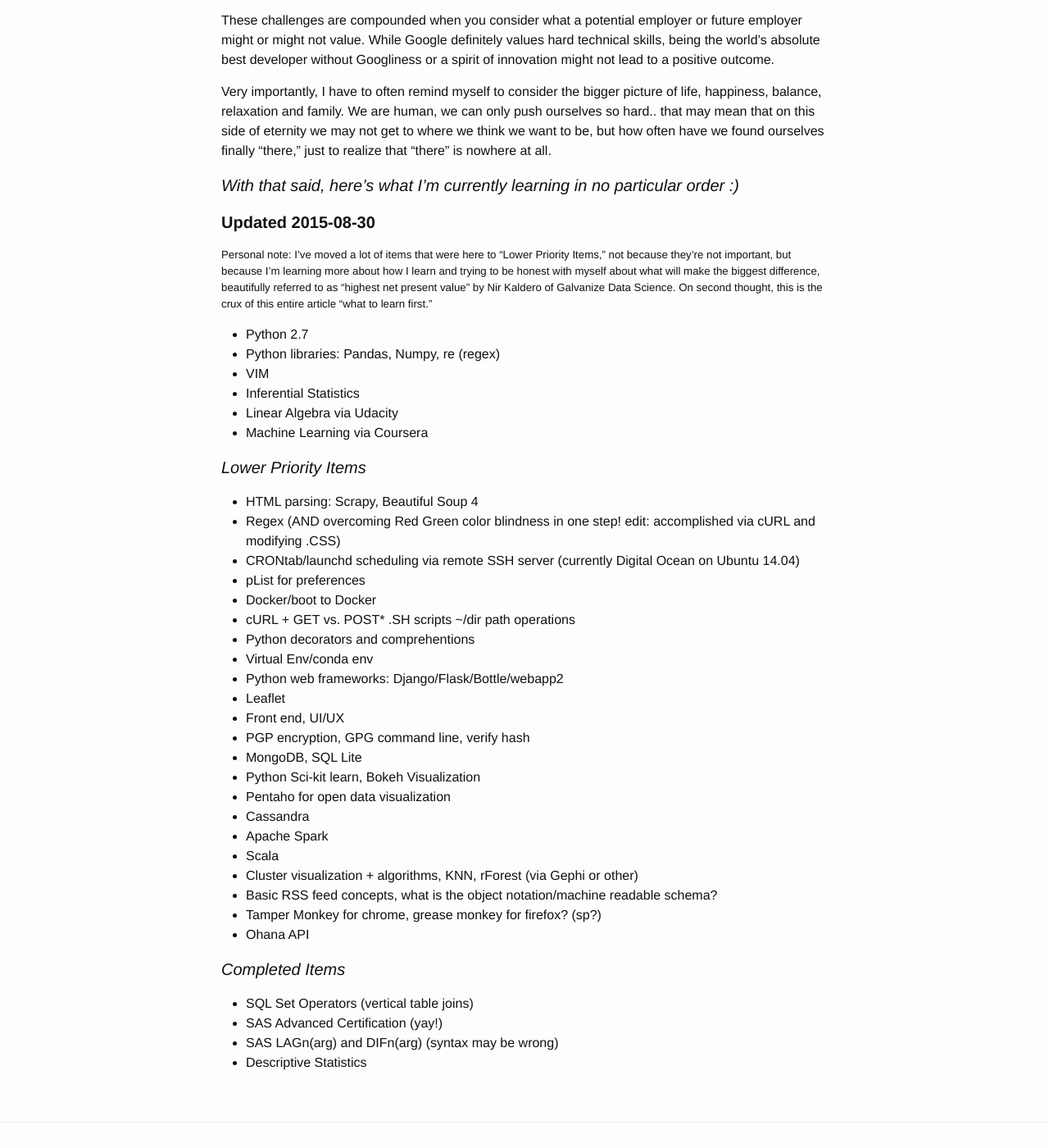
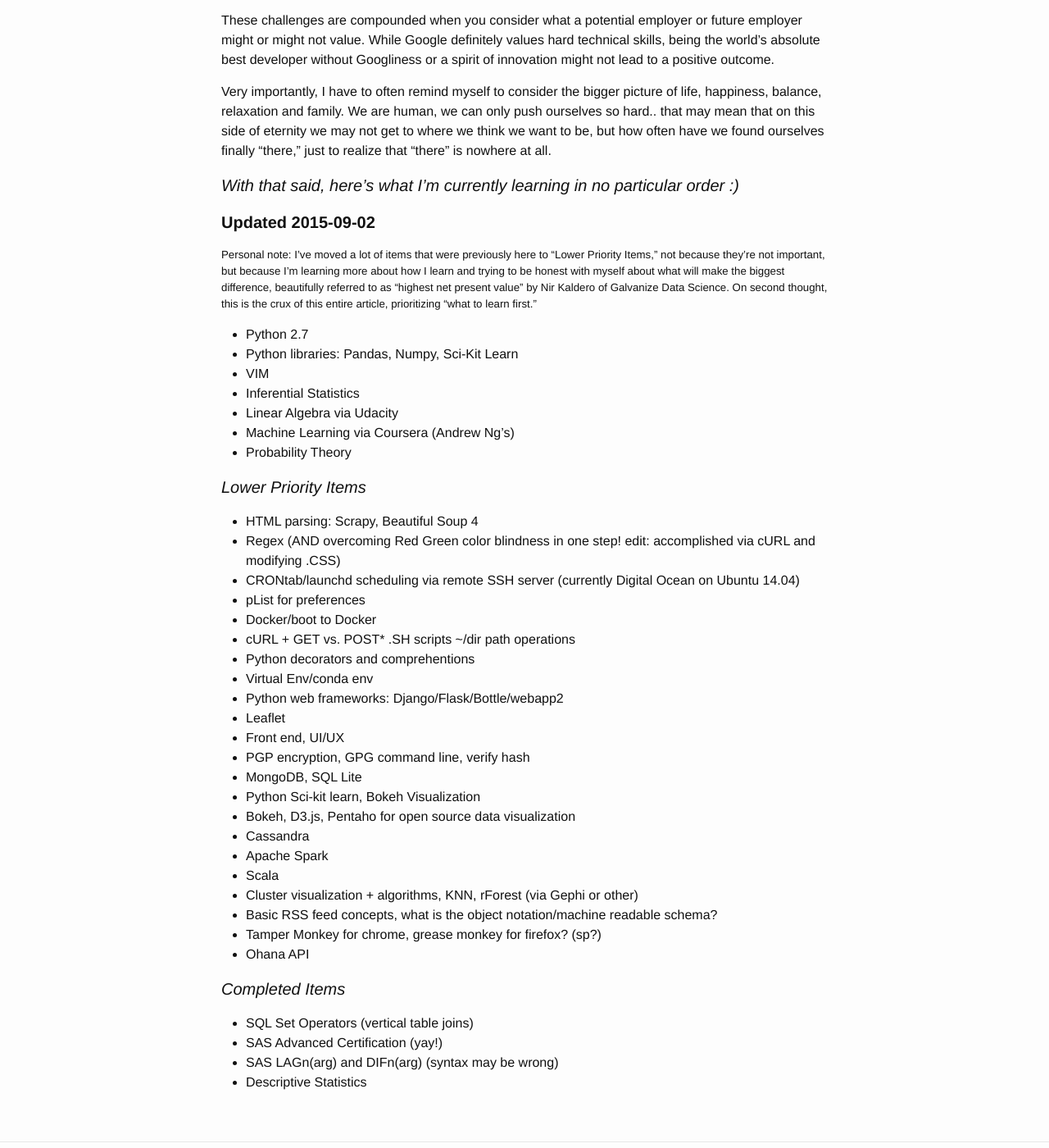
Before and after one commit to josephlei/jjl-website, a Jekyll site: the page built from _posts/2015-07-07-what-to-learn-first.markdown, in a window 1280 px wide and 1400 px high, scrolled down 481 px. Shown: the whole window at 82% size. Built offline with Jekyll 4.4.1, drawn with Linux system fonts in a browser that asks for light colours.

Commit message:
direct shell update

```diff
--- a/_posts/2015-07-07-what-to-learn-first.markdown
+++ b/_posts/2015-07-07-what-to-learn-first.markdown
@@ -18,15 +18,17 @@
 
 ####*With that said, here's what I'm currently learning in no particular order :)*
 
-####**Updated 2015-08-30**
-#####Personal note: I've moved a lot of items that were here to "Lower Priority Items," not because they're not important, but because I'm learning more about how I learn and trying to be honest with myself about what will make the biggest difference, beautifully referred to as "highest net present value" by Nir Kaldero of Galvanize Data Science.  On second thought, this is the crux of this entire article "what to learn first."
+####**Updated 2015-09-02**
+
+#####Personal note: I've moved a lot of items that were previously here to "Lower Priority Items," not because they're not important, but because I'm learning more about how I learn and trying to be honest with myself about what will make the biggest difference, beautifully referred to as "highest net present value" by Nir Kaldero of Galvanize Data Science.  On second thought, this is the crux of this entire article, prioritizing "what to learn first."
 
 * Python 2.7
-* Python libraries: Pandas, Numpy, re (regex)
+* Python libraries: Pandas, Numpy, Sci-Kit Learn
 * VIM
 * Inferential Statistics
 * Linear Algebra via Udacity
-* Machine Learning via Coursera
+* Machine Learning via Coursera (Andrew Ng's)
+* Probability Theory
 
 ####*Lower Priority Items*
 
@@ -44,7 +46,7 @@
 * PGP encryption, GPG command line, verify hash
 * MongoDB, SQL Lite
 * Python Sci-kit learn, Bokeh Visualization
-* Pentaho for open data visualization
+* Bokeh, D3.js, Pentaho for open source data visualization
 * Cassandra
 * Apache Spark
 * Scala
```
